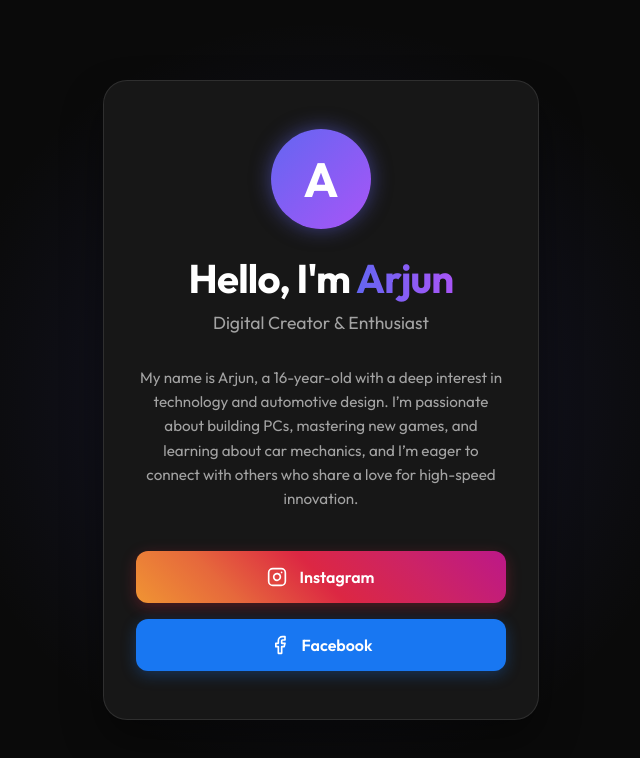
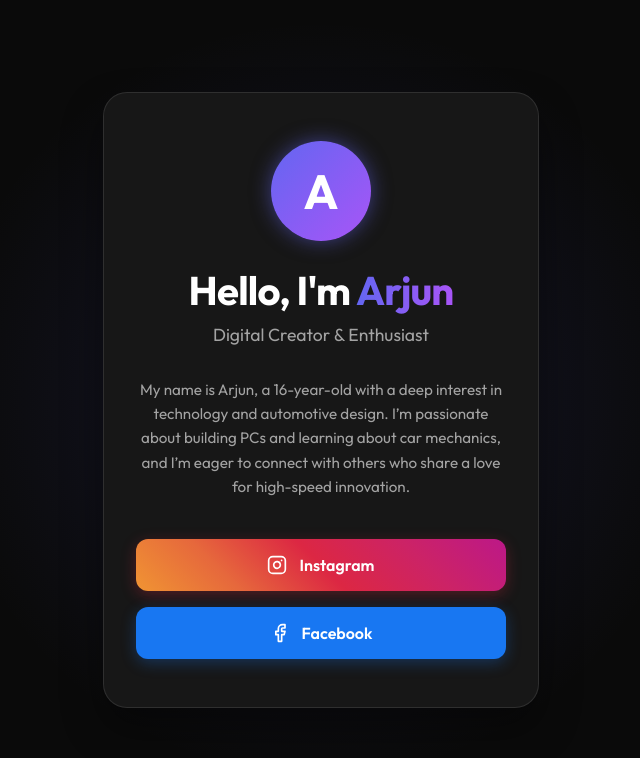
Before and after one commit to Arjun-sketch-pixel/arjun7.com, a plain HTML site: page index.html in a window 1280 px wide. Shown: the whole page, without its empty margins (319-959 px from the left). Drawn offline with Linux system fonts and the light colour scheme.

Commit message:
Update index.html

```diff
--- a/index.html
+++ b/index.html
@@ -27,7 +27,7 @@
             </div>
 
             <div class="bio">
-                <p>My name is Arjun, a 16-year-old with a deep interest in technology and automotive design. I’m passionate about building PCs, mastering new games, and learning about car mechanics, and I’m eager to connect with others who share a love for high-speed innovation.</p>
+                <p>My name is Arjun, a 16-year-old with a deep interest in technology and automotive design. I’m passionate about building PCs  and learning about car mechanics, and I’m eager to connect with others who share a love for high-speed innovation.</p>
             </div>
 
             <div class="social-links">
@@ -55,4 +55,5 @@
     <script src="script.js"></script>
 </body>
 
+
 </html>
```
